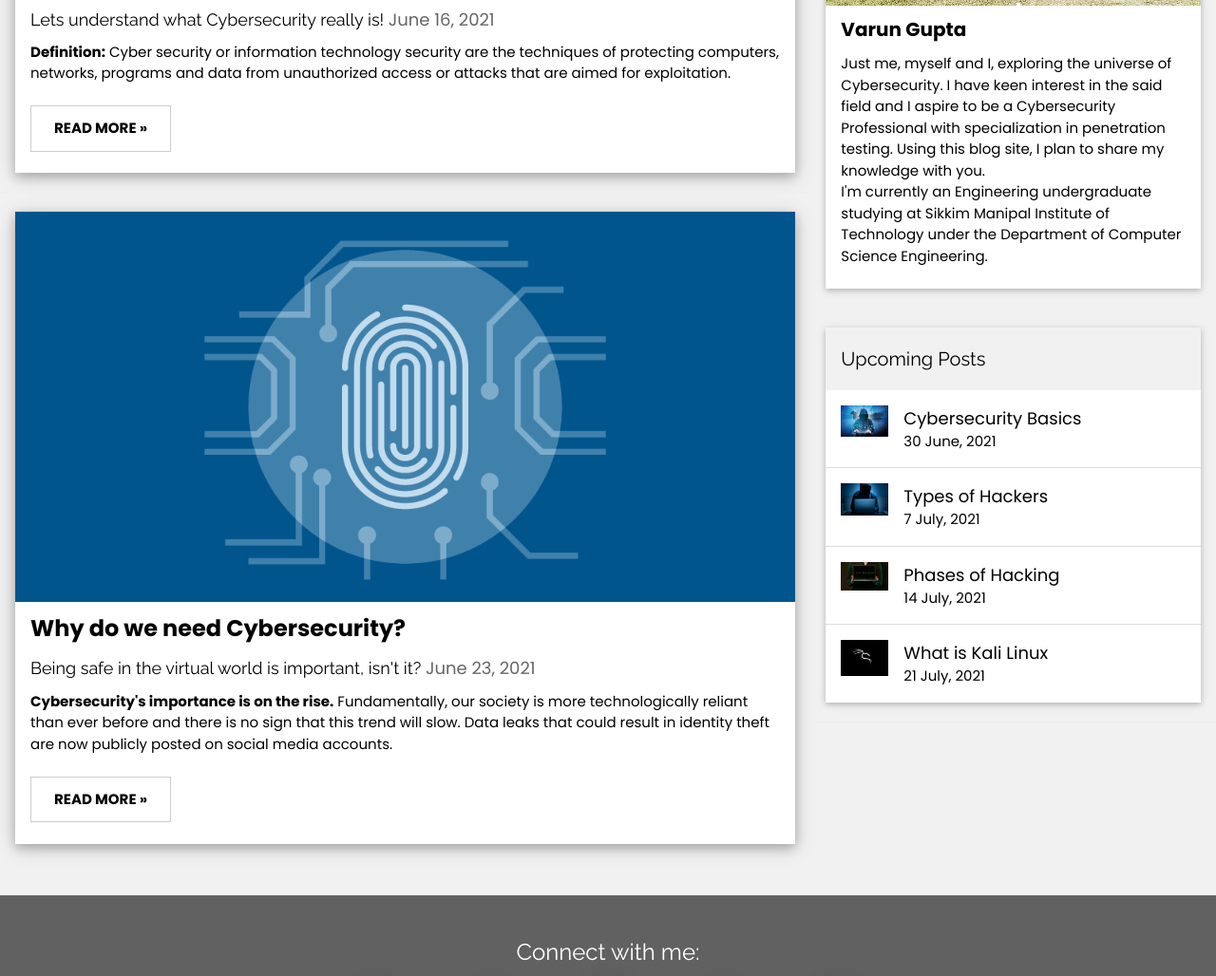
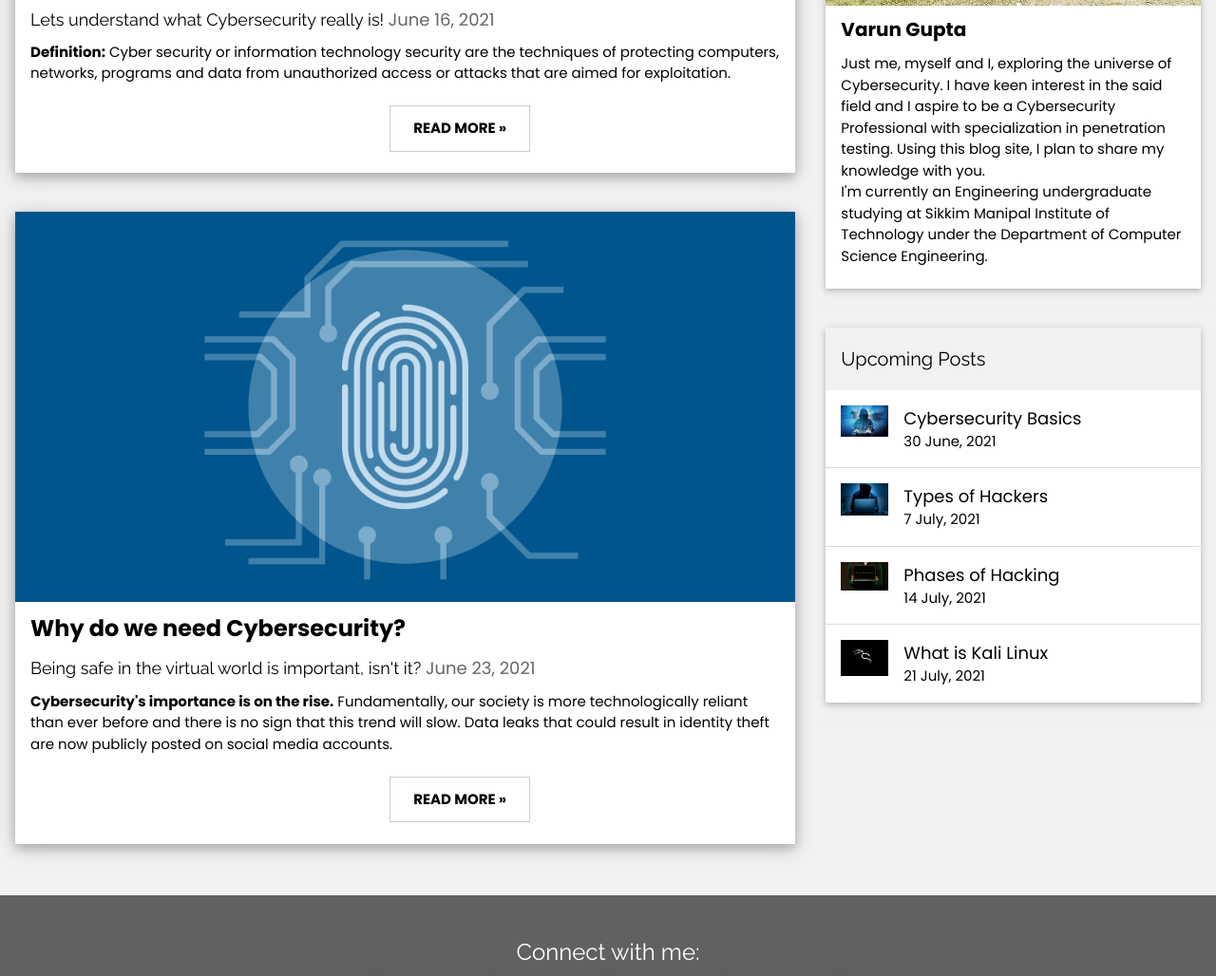
Before and after one commit to varungupta12/TechBlog, a plain HTML site: page index.html in a window 1280 px wide. Shown: the part 580-1608 px from the top of the page at 95% size. Drawn offline with nearby package versions, Linux system fonts and the light colour scheme.

Commit message:
Update index.html

```diff
--- a/index.html
+++ b/index.html
@@ -35,7 +35,7 @@ body,h1,h2,h3,h4,h5 {font-family: "Raleway", sans-serif}
       <p> <strong>Definition:</strong> Cyber security or information technology security are the techniques of protecting computers, networks, programs and data from unauthorized access or attacks that are aimed for exploitation.<br><br>
       <div class="w3-row">
         <div class="w3-col m8 s12">
-          <p><a href="whatIsCybersecurity.html" target="_blank"><button class="w3-button w3-padding-large w3-white w3-border"><b>READ MORE »</b></button></a></p>
+          <p align="right"><a href="whatIsCybersecurity.html" target="_blank"><button class="w3-button w3-padding-large w3-white w3-border"><b>READ MORE »</b></button></a></p>
         </div>
       </div>
       <br>
@@ -55,7 +55,7 @@ body,h1,h2,h3,h4,h5 {font-family: "Raleway", sans-serif}
         <p> <Strong>Cybersecurity's importance is on the rise.</Strong> Fundamentally, our society is more technologically reliant than ever before and there is no sign that this trend will slow. Data leaks that could result in identity theft are now publicly posted on social media accounts.<br><br>
         <div class="w3-row">
           <div class="w3-col m8 s12">
-            <p><a href="whyDoWeNeedCybersecurity.html" target="_blank"><button class="w3-button w3-padding-large w3-white w3-border"><b>READ MORE »</b></button></a></p>
+            <p align="right"><a href="whyDoWeNeedCybersecurity.html" target="_blank"><button class="w3-button w3-padding-large w3-white w3-border"><b>READ MORE »</b></button></a></p>
           </div>
         </div>
         <br>
```
